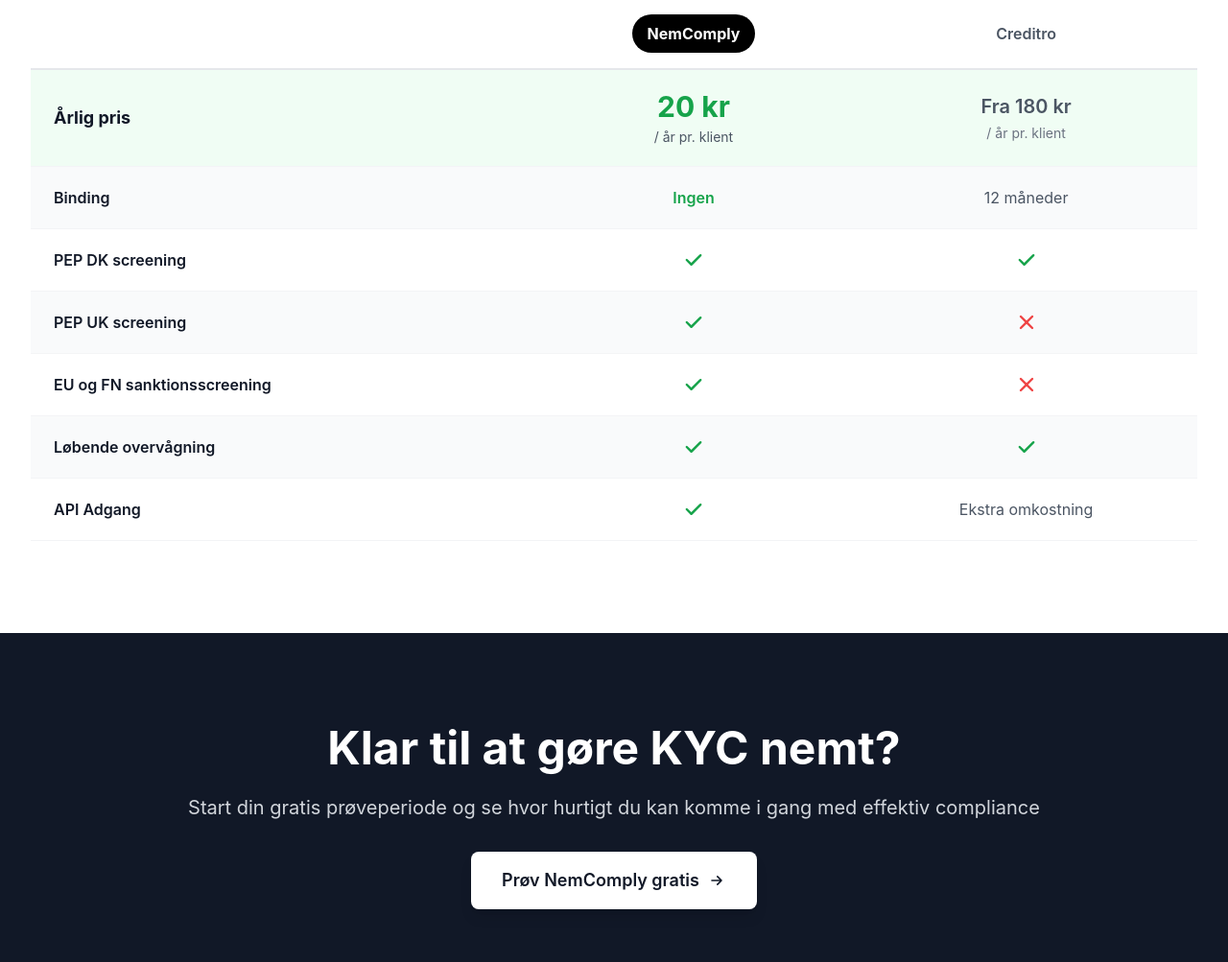
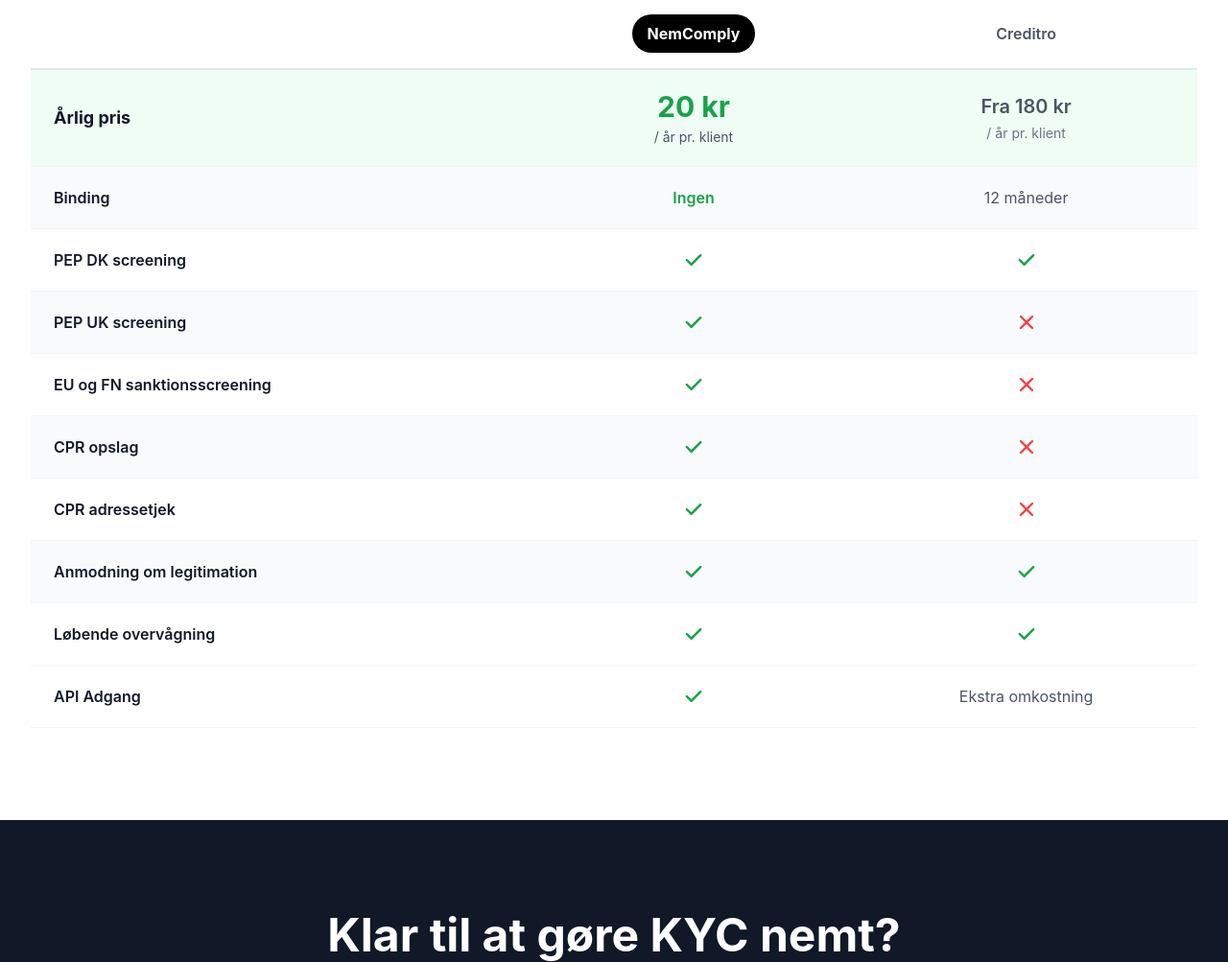
Before and after one commit to TheFountainhead/nemcomply-marketing, a PHP site: page / in a window 1280 px wide. Shown: the part 2996-3999 px from the top of the page at 96% size. Run offline with PHP 8.4, Linux system fonts and the light colour scheme; some libraries are stand-ins or nearby versions.

Commit message:
Tilføj CPR opslag, CPR adressetjek og Anmodning om legitimation til skema
- CPR opslag: NemComply ja, Creditro nej
- CPR adressetjek: NemComply ja, Creditro nej
- Anmodning om legitimation: begge ja

🤖 Generated with [Claude Code](https://claude.com/claude-code)

Co-Authored-By: Claude <noreply@anthropic.com>

```diff
--- a/index.php
+++ b/index.php
@@ -495,6 +495,48 @@
                         </tr>
 
                         <tr class="border-b border-gray-100 bg-gray-50">
+                            <td class="py-5 px-6 font-semibold text-gray-900">CPR opslag</td>
+                            <td class="py-5 px-6 text-center">
+                                <svg class="w-6 h-6 text-green-600 mx-auto" fill="currentColor" viewBox="0 0 20 20">
+                                    <path fill-rule="evenodd" d="M16.707 5.293a1 1 0 010 1.414l-8 8a1 1 0 01-1.414 0l-4-4a1 1 0 011.414-1.414L8 12.586l7.293-7.293a1 1 0 011.414 0z" clip-rule="evenodd"/>
+                                </svg>
+                            </td>
+                            <td class="py-5 px-6 text-center">
+                                <svg class="w-6 h-6 text-red-500 mx-auto" fill="currentColor" viewBox="0 0 20 20">
+                                    <path fill-rule="evenodd" d="M4.293 4.293a1 1 0 011.414 0L10 8.586l4.293-4.293a1 1 0 111.414 1.414L11.414 10l4.293 4.293a1 1 0 01-1.414 1.414L10 11.414l-4.293 4.293a1 1 0 01-1.414-1.414L8.586 10 4.293 5.707a1 1 0 010-1.414z" clip-rule="evenodd"/>
+                                </svg>
+                            </td>
+                        </tr>
+
+                        <tr class="border-b border-gray-100">
+                            <td class="py-5 px-6 font-semibold text-gray-900">CPR adressetjek</td>
+                            <td class="py-5 px-6 text-center">
+                                <svg class="w-6 h-6 text-green-600 mx-auto" fill="currentColor" viewBox="0 0 20 20">
+                                    <path fill-rule="evenodd" d="M16.707 5.293a1 1 0 010 1.414l-8 8a1 1 0 01-1.414 0l-4-4a1 1 0 011.414-1.414L8 12.586l7.293-7.293a1 1 0 011.414 0z" clip-rule="evenodd"/>
+                                </svg>
+                            </td>
+                            <td class="py-5 px-6 text-center">
+                                <svg class="w-6 h-6 text-red-500 mx-auto" fill="currentColor" viewBox="0 0 20 20">
+                                    <path fill-rule="evenodd" d="M4.293 4.293a1 1 0 011.414 0L10 8.586l4.293-4.293a1 1 0 111.414 1.414L11.414 10l4.293 4.293a1 1 0 01-1.414 1.414L10 11.414l-4.293 4.293a1 1 0 01-1.414-1.414L8.586 10 4.293 5.707a1 1 0 010-1.414z" clip-rule="evenodd"/>
+                                </svg>
+                            </td>
+                        </tr>
+
+                        <tr class="border-b border-gray-100 bg-gray-50">
+                            <td class="py-5 px-6 font-semibold text-gray-900">Anmodning om legitimation</td>
+                            <td class="py-5 px-6 text-center">
+                                <svg class="w-6 h-6 text-green-600 mx-auto" fill="currentColor" viewBox="0 0 20 20">
+                                    <path fill-rule="evenodd" d="M16.707 5.293a1 1 0 010 1.414l-8 8a1 1 0 01-1.414 0l-4-4a1 1 0 011.414-1.414L8 12.586l7.293-7.293a1 1 0 011.414 0z" clip-rule="evenodd"/>
+                                </svg>
+                            </td>
+                            <td class="py-5 px-6 text-center">
+                                <svg class="w-6 h-6 text-green-600 mx-auto" fill="currentColor" viewBox="0 0 20 20">
+                                    <path fill-rule="evenodd" d="M16.707 5.293a1 1 0 010 1.414l-8 8a1 1 0 01-1.414 0l-4-4a1 1 0 011.414-1.414L8 12.586l7.293-7.293a1 1 0 011.414 0z" clip-rule="evenodd"/>
+                                </svg>
+                            </td>
+                        </tr>
+
+                        <tr class="border-b border-gray-100">
                             <td class="py-5 px-6 font-semibold text-gray-900">Løbende overvågning</td>
                             <td class="py-5 px-6 text-center">
                                 <svg class="w-6 h-6 text-green-600 mx-auto" fill="currentColor" viewBox="0 0 20 20">
```
Also changed, not shown: index.html (+42 -0 lines).
